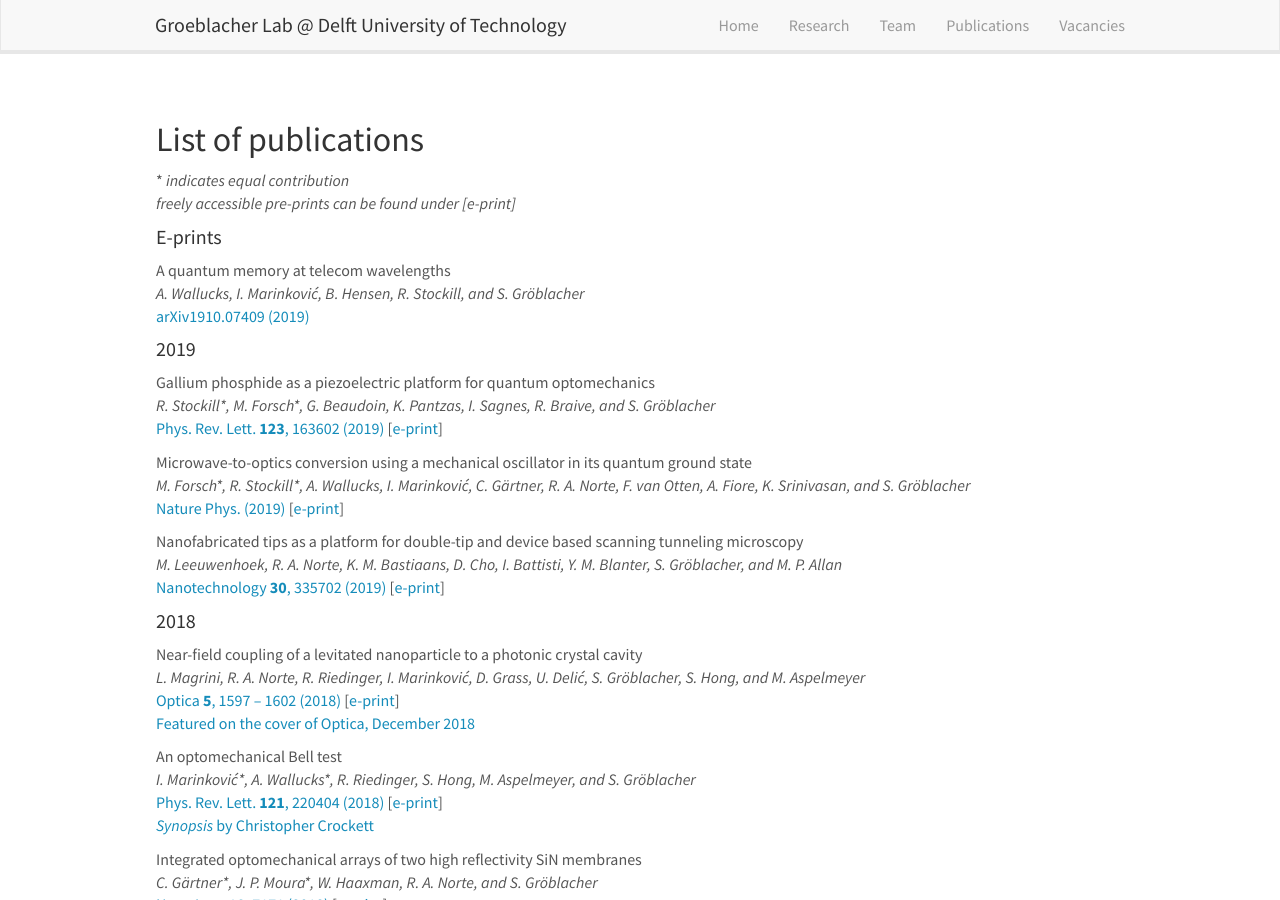
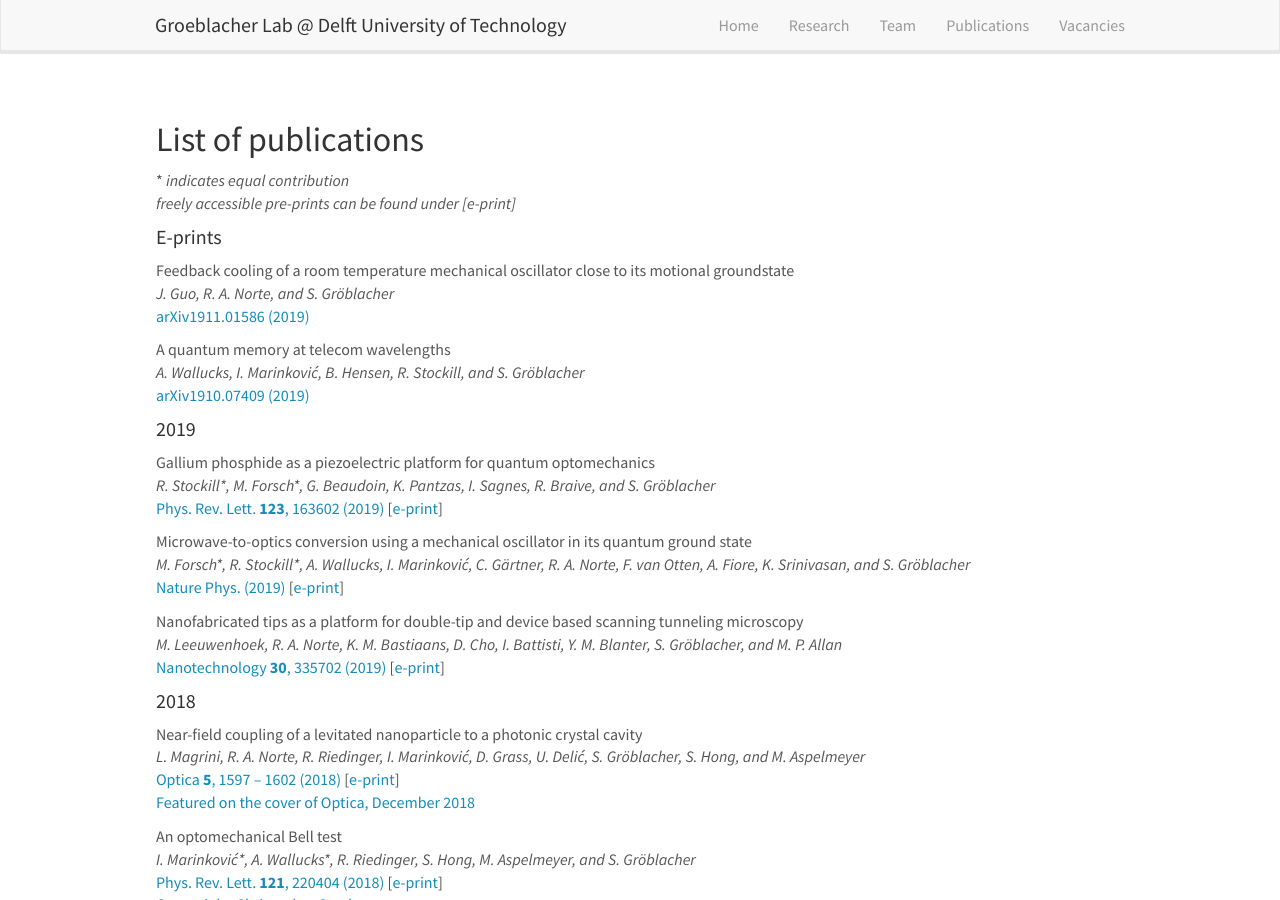
Before and after one commit to sgroeblacher/groeblacherlab, a Jekyll site: the page built from _pages/publications.md, in a window 1280 px wide and 900 px high, scrolled down 2220 px. Built offline with Jekyll 4.4.1, drawn with Linux system fonts in a browser that asks for light colours; nearby versions of some CDN libraries.

Commit message:
modified:   _data/publist.yml

```diff
--- a/_data/publist.yml
+++ b/_data/publist.yml
@@ -1,3 +1,17 @@
+- title: "Feedback cooling of a room temperature mechanical oscillator close to its motional groundstate"
+  image:
+  description:
+  authors: J. Guo, R. A. Norte, and S. Gröblacher
+  link:
+    url: https://arxiv.org/abs/1911.01586
+    display: arXiv1911.01586 (2019)
+  arxiv: 0
+  eprint:
+  highlight: 0
+  news2:
+  newyear: 1
+  year: E-prints
+
 - title: "A quantum memory at telecom wavelengths"
   image:
   description:
@@ -9,8 +23,8 @@
   eprint:
   highlight: 0
   news2:
-  newyear: 1
-  year: E-prints
+  newyear: 0
+  year:
 
 - title: "Gallium phosphide as a piezoelectric platform for quantum optomechanics"
   image:
```
